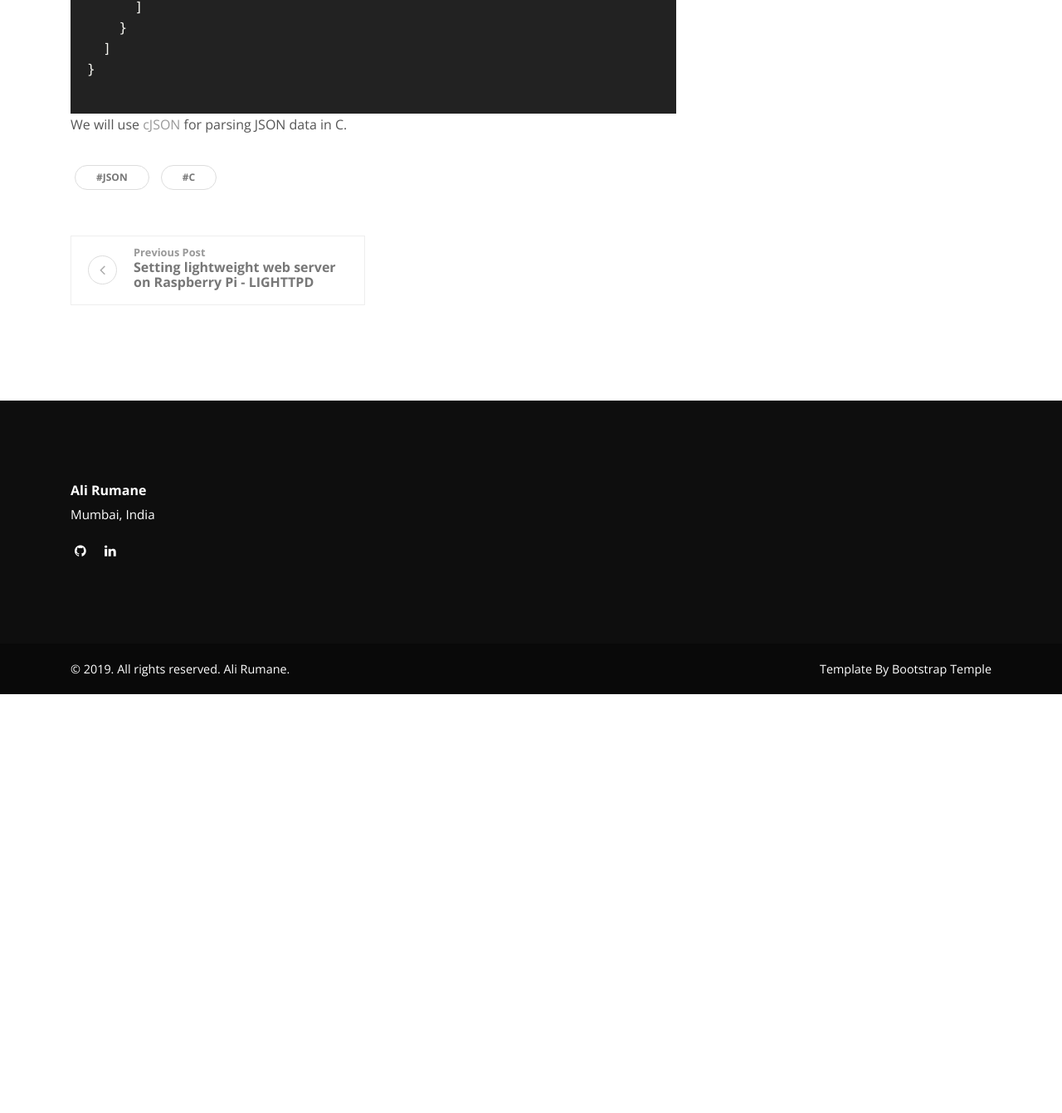
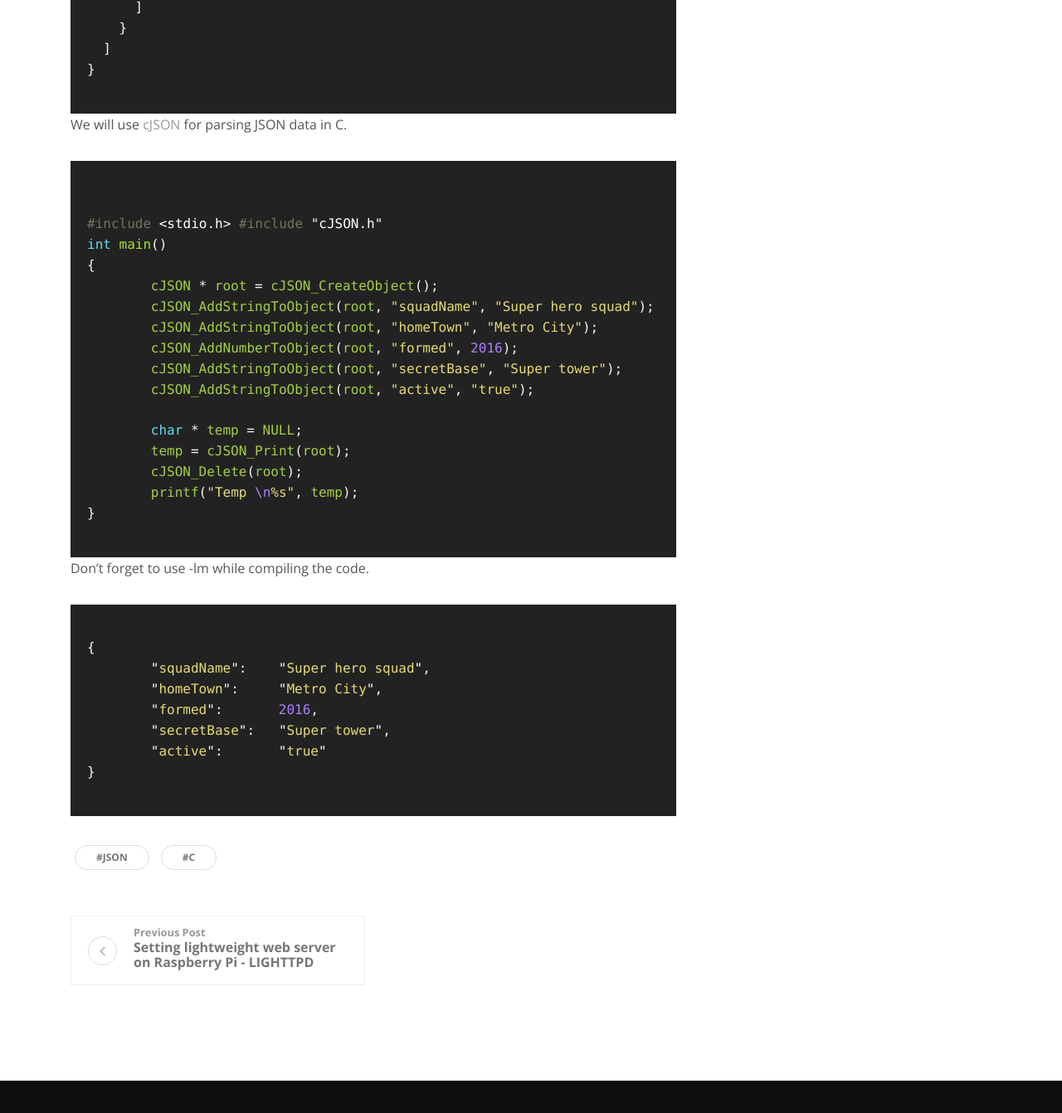
Before and after one commit to alirumane/alirumane.github.io, a Jekyll site: the page built from _posts/2019-03-17-working-with-json-data-in-c.md, in a window 1280 px wide and 1400 px high, scrolled down 1938 px. Shown: the top 1342 px of the window at 83% size. Built offline with Jekyll 4.4.1, drawn with Linux system fonts in a browser that asks for light colours; before the commit the page ends 2775 px from its top, so only the background shows below that.

Commit message:
Update 2019-03-17-working-with-json-data-in-c.md

````diff
--- a/_posts/2019-03-17-working-with-json-data-in-c.md
+++ b/_posts/2019-03-17-working-with-json-data-in-c.md
@@ -58,4 +58,38 @@ Let's take an example from [developer Mozilla site's JSON structure](https://dev
 }
 ```
 
+
 We will use [cJSON](https://github.com/DaveGamble/cJSON) for parsing JSON data in C.
+
+
+```c
+#include <stdio.h>
+#include "cJSON.h"
+
+int main()
+{
+	cJSON * root = cJSON_CreateObject();
+	cJSON_AddStringToObject(root, "squadName", "Super hero squad");
+	cJSON_AddStringToObject(root, "homeTown", "Metro City");
+	cJSON_AddNumberToObject(root, "formed", 2016);
+	cJSON_AddStringToObject(root, "secretBase", "Super tower");
+	cJSON_AddStringToObject(root, "active", "true");
+
+	char * temp = NULL;
+	temp = cJSON_Print(root);
+	cJSON_Delete(root);
+	printf("Temp \n%s", temp);
+}
+```
+
+Don't forget to use -lm while compiling the code.
+
+```javascript
+{
+        "squadName":    "Super hero squad",
+        "homeTown":     "Metro City",
+        "formed":       2016,
+        "secretBase":   "Super tower",
+        "active":       "true"
+}
+```
````
